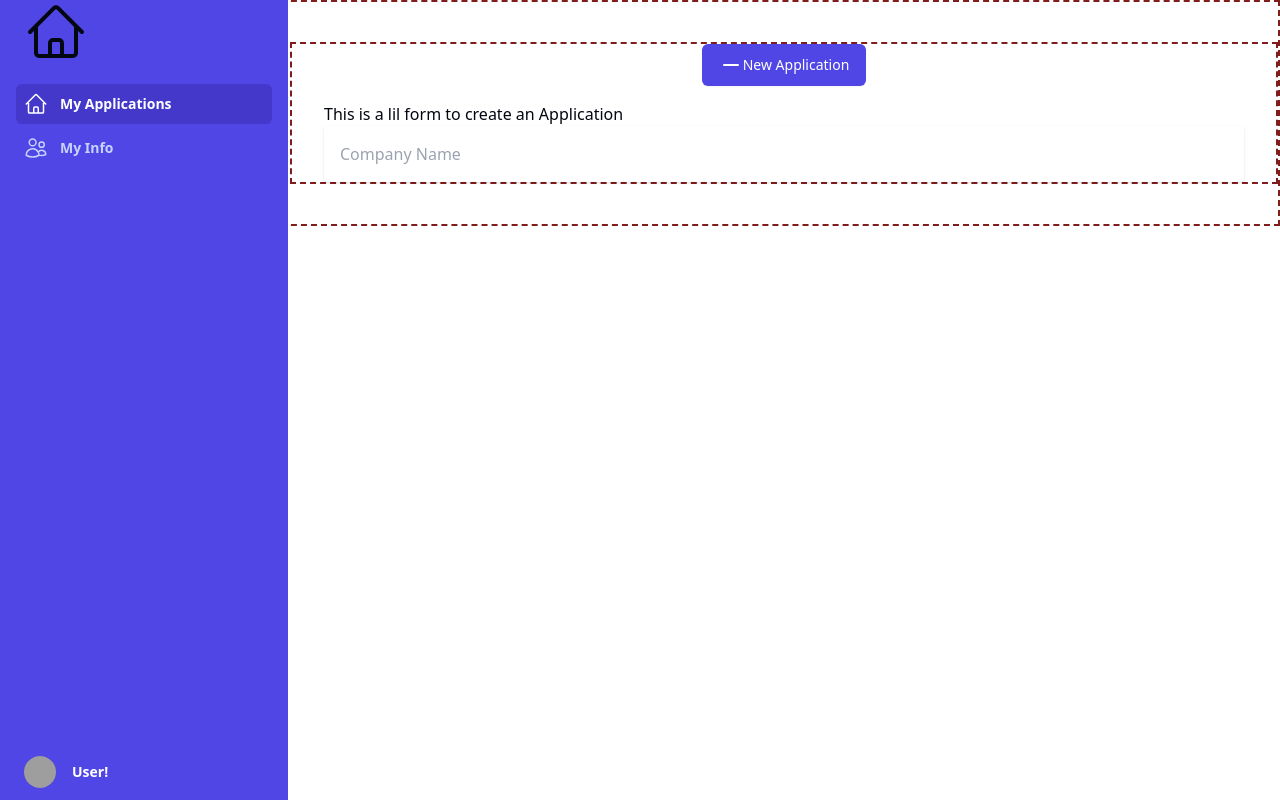
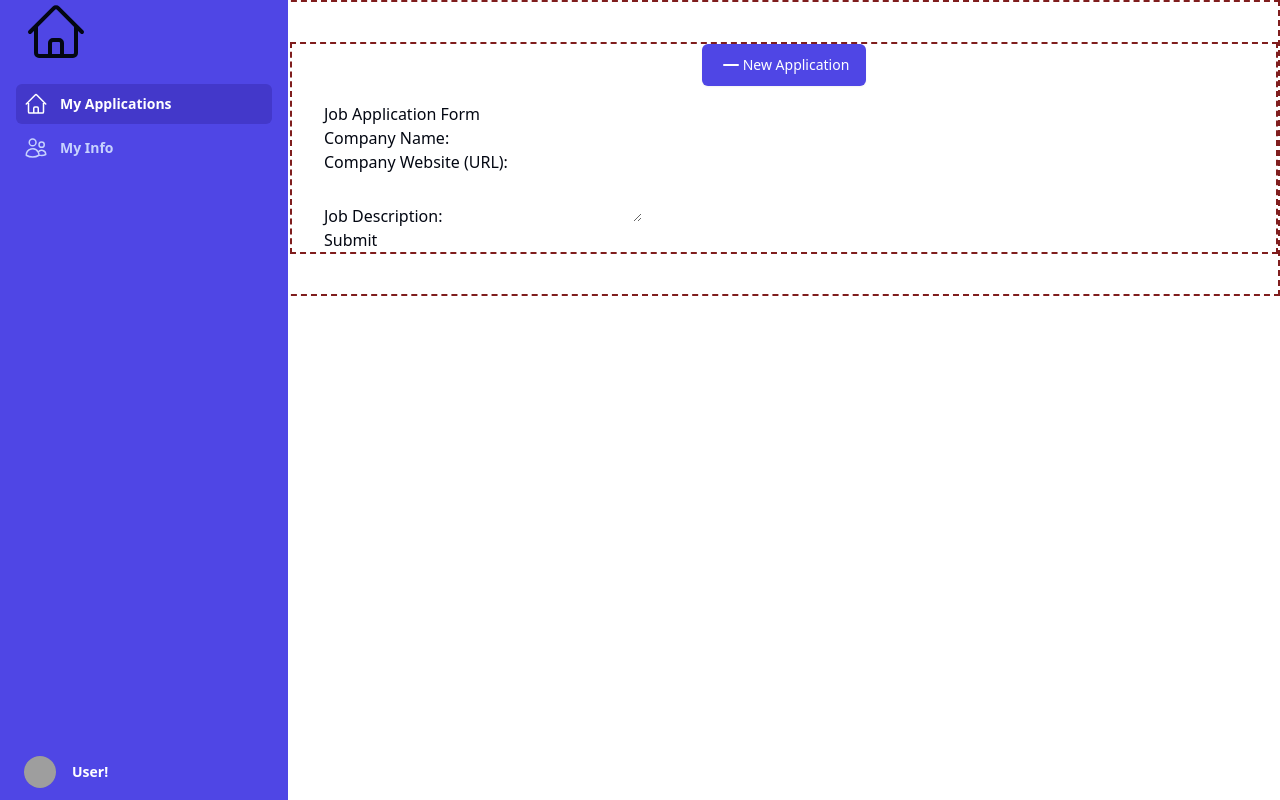
Before and after one commit to ddannyll/prepper, a Next.js app in the folder frontend/: page /applications in a window 1280 px wide. Both pictures are taken after a click on the button "New Application". Built offline with nearby package versions, Linux system fonts and the light colour scheme; grey boxes are pictures that could not be loaded.

Commit message:
added application form

```diff
--- /dev/null
+++ b/frontend/src/components/inputs/JobApplicationForm.tsx
@@ -0,0 +1,66 @@
+import { useState } from 'react';
+
+function JobApplicationForm() {
+  const [formData, setFormData] = useState({
+    companyName: '',
+    companyWebsite: '',
+    jobDescription: '',
+  });
+
+  const handleChange = (e) => {
+    const { name, value } = e.target;
+    setFormData({
+      ...formData,
+      [name]: value,
+    });
+  };
+
+  const handleSubmit = (e) => {
+    e.preventDefault();
+    // You can perform further actions with the form data here, e.g., send it to a server.
+    console.log(formData);
+  };
+
+  return (
+    <div>
+      <h2>Job Application Form</h2>
+      <form onSubmit={handleSubmit}>
+        <div>
+          <label htmlFor="companyName">Company Name:</label>
+          <input
+            type="text"
+            id="companyName"
+            name="companyName"
+            value={formData.companyName}
+            onChange={handleChange}
+            required
+          />
+        </div>
+        <div>
+          <label htmlFor="companyWebsite">Company Website (URL):</label>
+          <input
+            type="url"
+            id="companyWebsite"
+            name="companyWebsite"
+            value={formData.companyWebsite}
+            onChange={handleChange}
+            required
+          />
+        </div>
+        <div>
+          <label htmlFor="jobDescription">Job Description:</label>
+          <textarea
+            id="jobDescription"
+            name="jobDescription"
+            value={formData.jobDescription}
+            onChange={handleChange}
+            required
+          />
+        </div>
+        <button type="submit">Submit</button>
+      </form>
+    </div>
+  );
+}
+
+export default JobApplicationForm;
--- a/frontend/src/pages/applications.tsx
+++ b/frontend/src/pages/applications.tsx
@@ -2,6 +2,7 @@ import { Transition } from "@headlessui/react";
 import { HomeIcon, UsersIcon } from "@heroicons/react/24/outline";
 import { IconMinus, IconPlus } from "@tabler/icons-react";
 import { useEffect, useState } from "react";
+import JobApplicationForm from "@/components/inputs/JobApplicationForm";
 
 const navigation = [
   { name: "My Applications", href: "#", icon: HomeIcon, current: true },
@@ -117,12 +118,7 @@ export default function ApplicationPage() {
               leaveTo="opacity-0"
             >
               <div className="mt-4">
-                This is a lil form to create an Application
-                {/* TODO FORM*/}
-                <form className="bg-white p-4 rounded shadow">
-                  {/* Form fields go here */}
-                  <input type="text" placeholder="Company Name" />
-                </form>
+                <JobApplicationForm />
               </div>
             </Transition>
           </div>
```
